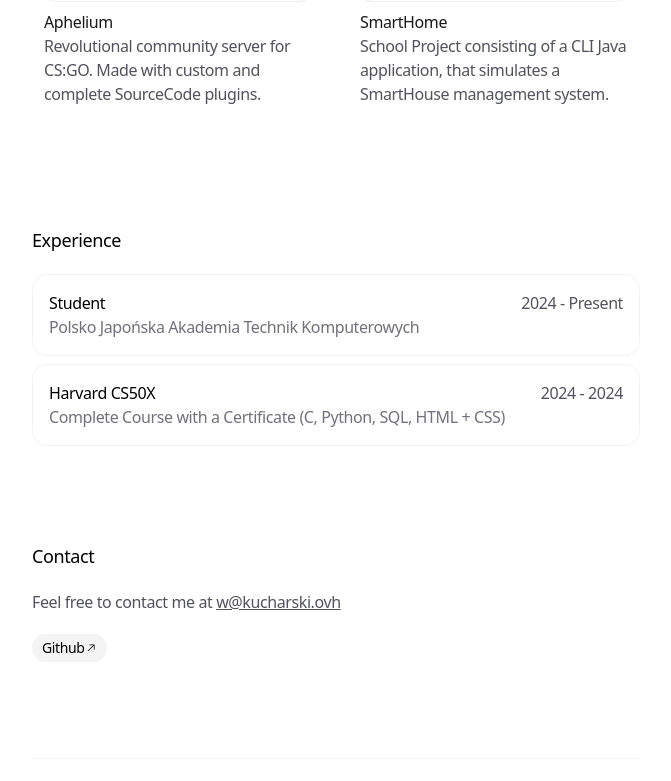
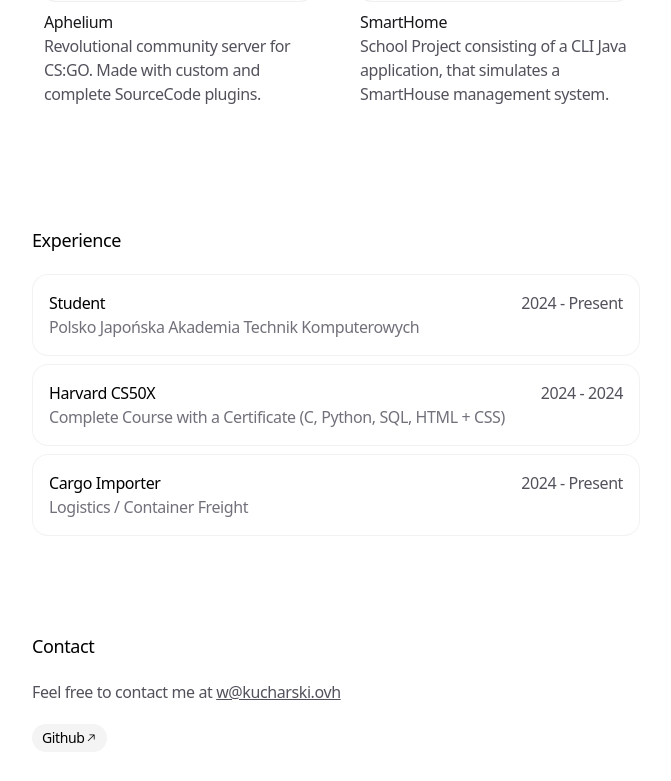
Before and after one commit to aph-nick/portfolio, a Next.js app: page / in a window 1280 px wide. Shown: the part 730-1511 px from the top of the page, without its empty margins (304-975 px from the left). Built offline with nearby package versions, Linux system fonts and the light colour scheme.

Commit message:
Commit 1

```diff
--- a/app/data.ts
+++ b/app/data.ts
@@ -96,6 +96,14 @@ export const WORK_EXPERIENCE: WorkExperience[] = [
     link: 'https://cs50.harvard.edu/x/2025/',
     id: 'work2',
   },
+  {
+    company: 'Logistics / Container Freight',
+    title: 'Cargo Importer',
+    start: '2024',
+    end: 'Present',
+    link: '',
+    id: 'work3',
+  },
 ]
 
 export const SOCIAL_LINKS: SocialLink[] = [
```
